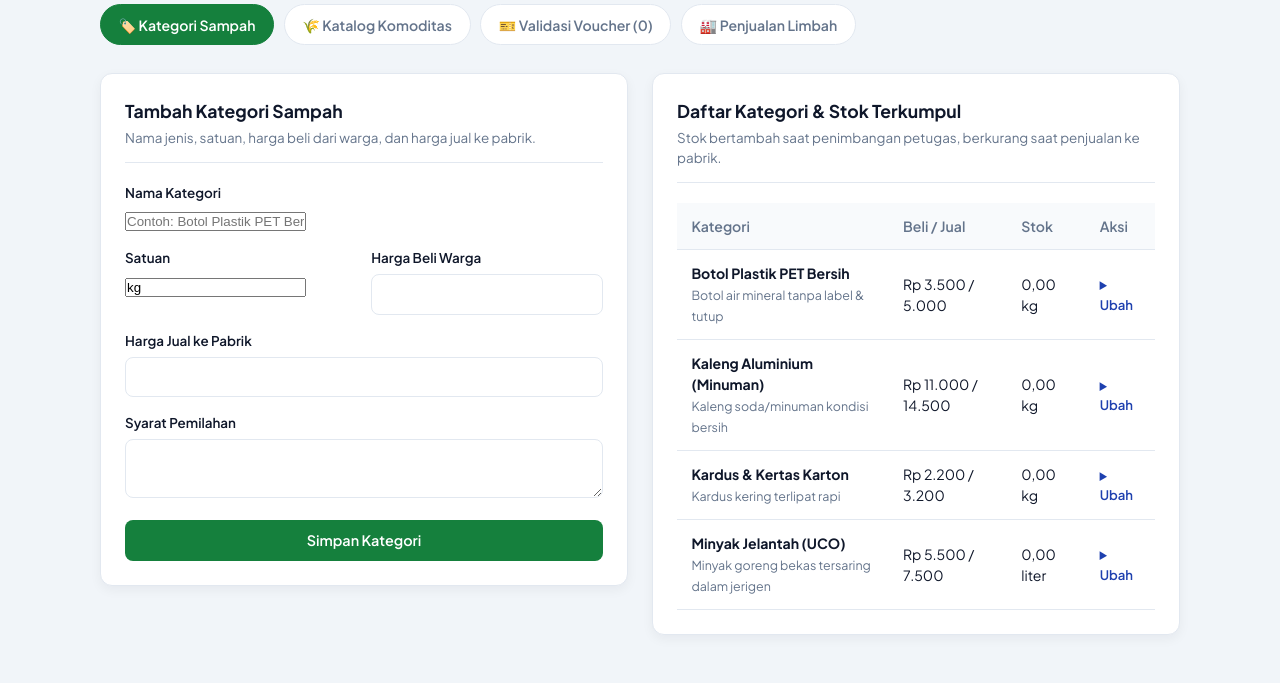
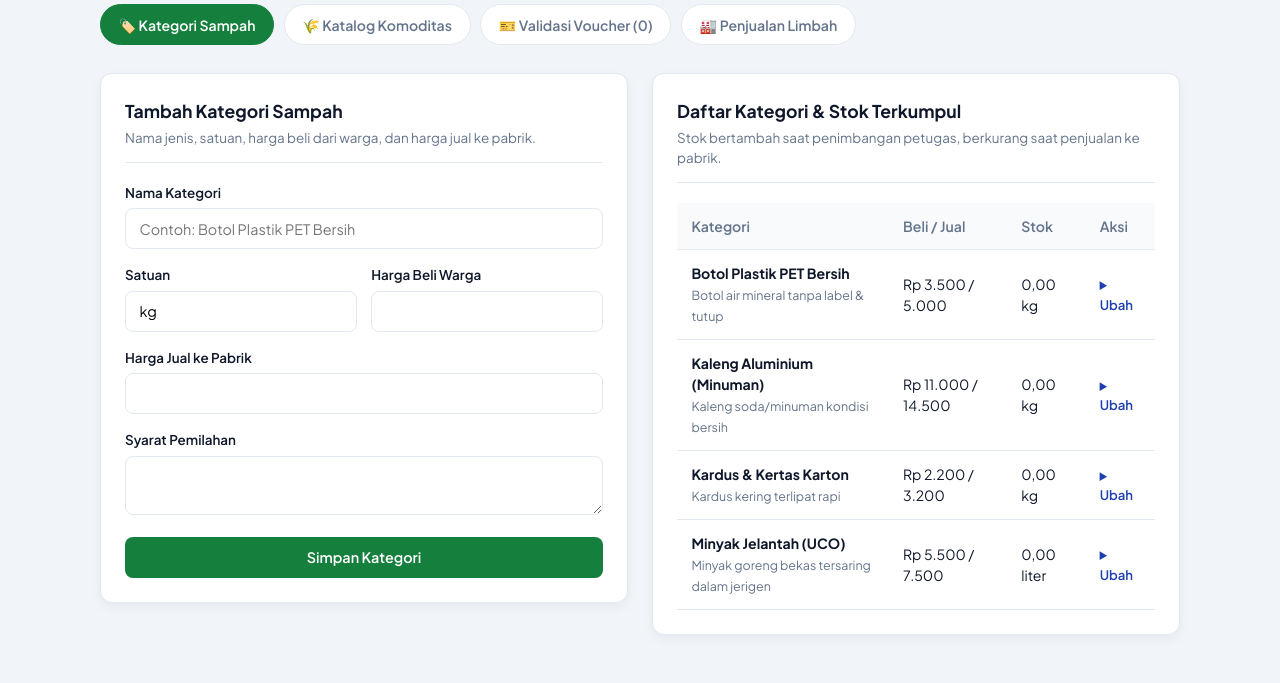
Before and after one commit to Daksana03/Si-Pilah, a Laravel app: page /admin/dashboard in a window 1280 px wide. Shown: the part 288-971 px from the top of the page. Run offline with Laravel 12, Linux system fonts and the light colour scheme; a user stored in the database is signed in; data comes from the database, SQL or seed files in the repository; data that the repository does not hold is empty.

Commit message:
Style input teks di dashboard agar seragam dengan input lain

```diff
--- a/public/css/warga-dashboard.css
+++ b/public/css/warga-dashboard.css
@@ -274,8 +274,7 @@ body {
     margin-bottom: 0.35rem;
 }
 
-input[type="date"],
-input[type="number"],
+input:not([type="checkbox"]):not([type="radio"]):not([type="submit"]):not([type="hidden"]):not([type="button"]),
 select,
 textarea {
     width: 100%;
```
